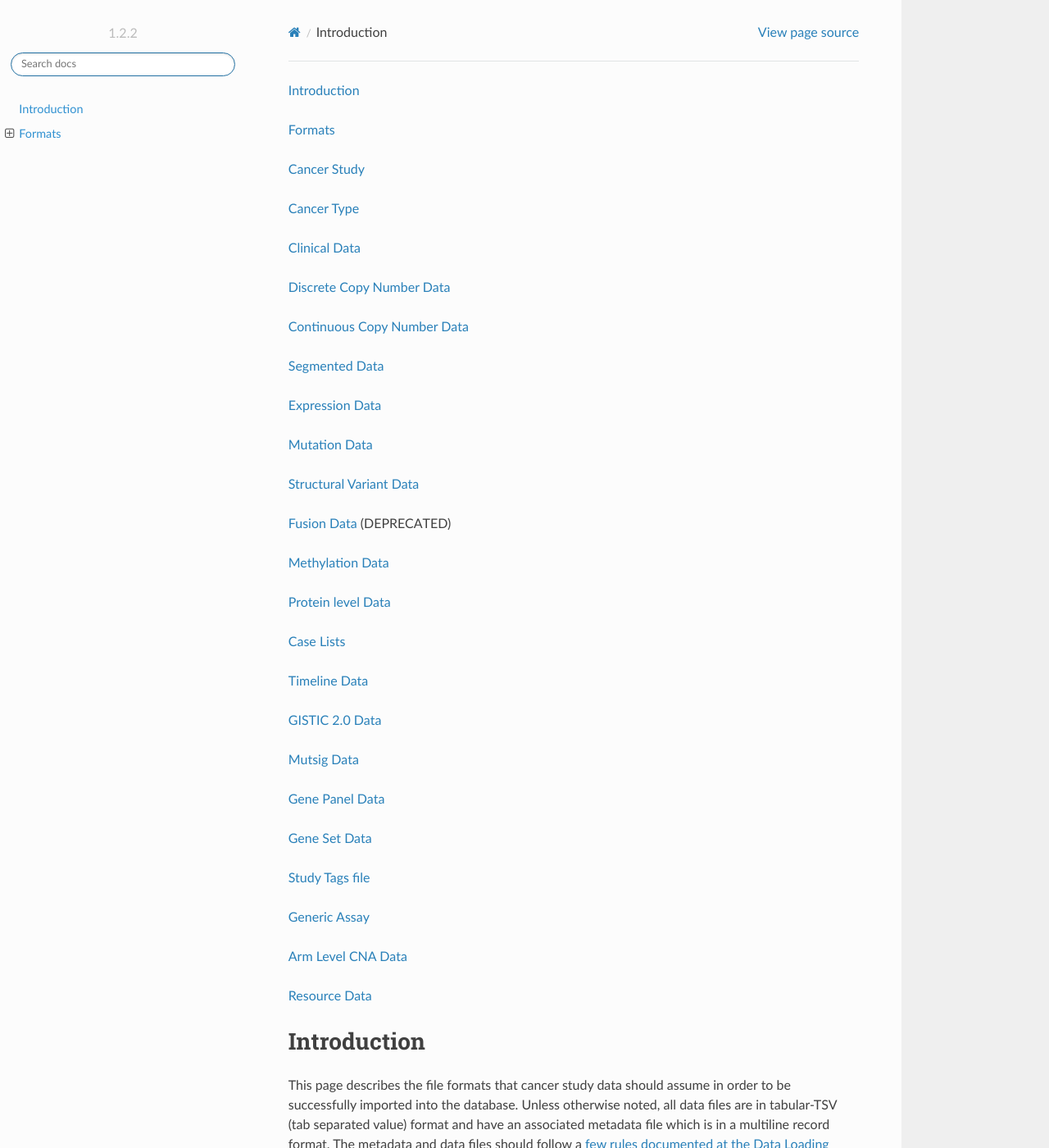
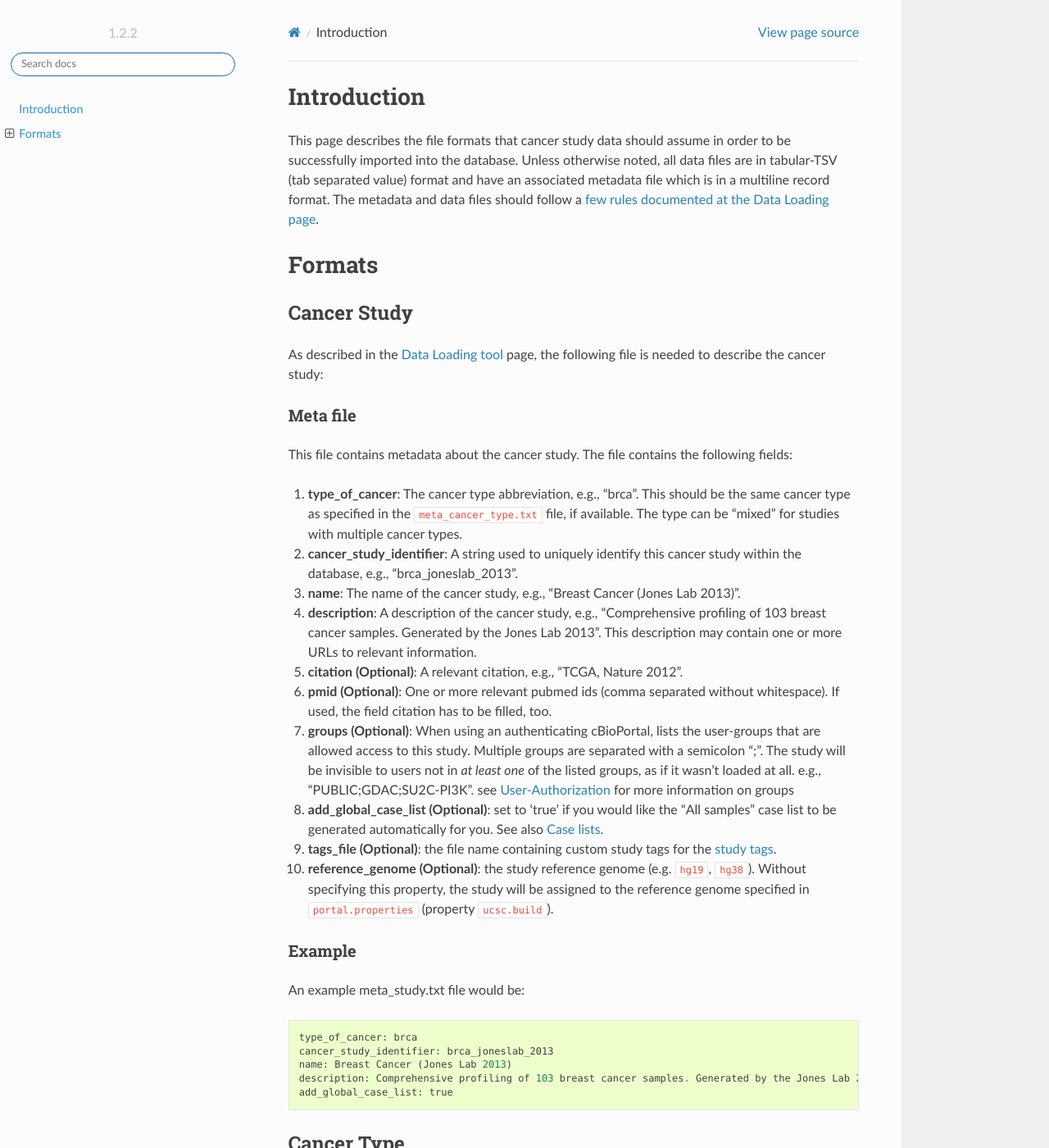
Before and after one commit to cBioPortal/documentation, a Sphinx documentation site: the page built from docs/File-Formats.md, in a window 1280 px wide and 1400 px high. Shown: the whole window at 82% size. Built offline with Sphinx 7.4.7 and the Read the Docs theme 2.0.0, drawn with Linux system fonts in a browser that asks for light colours.

Commit message:
Get rid of TOC in file formats

```diff
--- a/docs/File-Formats.md
+++ b/docs/File-Formats.md
@@ -1,28 +1,3 @@
-* [Introduction](#introduction)
-* [Formats](#formats)
-    * [Cancer Study](#cancer-study)
-    * [Cancer Type](#cancer-type)
-    * [Clinical Data](#clinical-data)
-    * [Discrete Copy Number Data](#discrete-copy-number-data)
-    * [Continuous Copy Number Data](#continuous-copy-number-data)
-    * [Segmented Data](#segmented-data)
-    * [Expression Data](#expression-data)
-    * [Mutation Data](#mutation-data)
-    * [Structural Variant Data](#structural-variant-data)
-    * [Fusion Data](#fusion-data) (DEPRECATED)
-    * [Methylation Data](#methylation-data)
-    * [Protein level Data](#protein-level-data)
-    * [Case Lists](#case-lists)
-    * [Timeline Data](#timeline-data)
-    * [GISTIC 2.0 Data](#gistic-20-data)
-    * [Mutsig Data](#mutsig-data)
-    * [Gene Panel Data](#gene-panel-data)
-    * [Gene Set Data](#gene-set-data)
-    * [Study Tags file](#study-tags-file)
-    * [Generic Assay](#generic-assay)
-        * [Arm Level CNA Data](#arm-level-cna-data)
-    * [Resource Data](#resource-data)
-
 # Introduction
 
 This page describes the file formats that cancer study data should assume in order to be successfully imported into the database.  Unless otherwise noted, all data files are in tabular-TSV (tab separated value) format and have an associated metadata file which is in a multiline record format.  The metadata and data files should follow a [few rules documented at the Data Loading page](Data-Loading.md#preparing-study-data).
```
